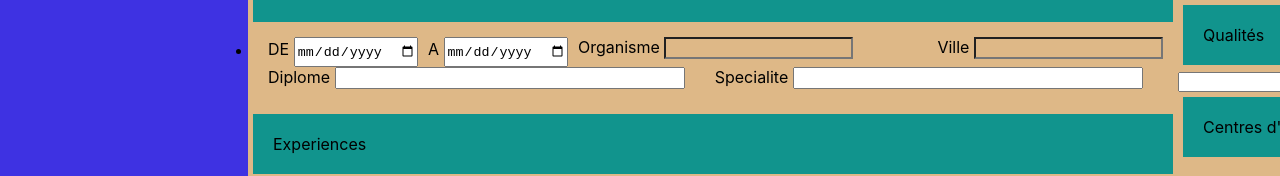
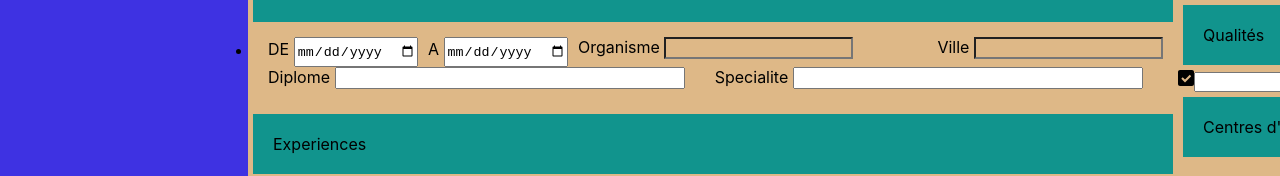
Before and after one commit to bigzeus007/cv-creator.github.io, a React (Create React App) app: page / in a window 1280 px wide. Both pictures are taken after typing "Sample", "Sample", "5551234", "Sample", "Sample", "Sample" into the empty fields and a click on the button "Ajouter Qualité". Shown: the part 393-569 px from the top of the page. Built offline with nearby package versions, Linux system fonts and the light colour scheme.

Commit message:
React CV CREATOR
AJOUT ICONS FROM REACT-ICONS/  FOR QUALITES AND CENTRESINTERET

```diff
--- a/package.json
+++ b/package.json
@@ -8,6 +8,7 @@
     "@testing-library/user-event": "^12.8.3",
     "react": "^17.0.2",
     "react-dom": "^17.0.2",
+    "react-icons": "^4.2.0",
     "react-scripts": "4.0.3",
     "react-textarea-autosize": "^8.3.3",
     "web-vitals": "^1.1.2"
--- a/src/Components/CentresInteret.js
+++ b/src/Components/CentresInteret.js
@@ -1,3 +1,5 @@
+import {BiCheckShield} from "react-icons/bi";
+
 function CentresInteret({addCentresInteret, setAddCentresInteret}){
     function removeMyCentresInteret(index) {
         let myNewList = addCentresInteret;
@@ -13,7 +15,7 @@ function CentresInteret({addCentresInteret, setAddCentresInteret}){
             {addCentresInteret.map((element,index)=>(
 
             <div key={element+" "+index} name="ChoixCentresInteret" className={element.visible}>
-
+                    <BiCheckShield style={{height:"20px"}} id="ImCheckmark"></BiCheckShield>
                     <input type="text" style={{color:"red",width:"200px",height:"20px",}}></input>
                     <button style={{color:"red",width:"65px",height:"20px",}} onClick={(event)=>{event.preventDefault();removeMyCentresInteret(index);}} > Retirer </button>
 
--- a/src/Components/Qualites.js
+++ b/src/Components/Qualites.js
@@ -1,3 +1,5 @@
+import {ImCheckboxChecked} from 'react-icons/im';
+
 function Qualites({addQualites,setAddQualites}) {
 
     function removeMyQualites(index) {
@@ -14,7 +16,7 @@ function Qualites({addQualites,setAddQualites}) {
                 {addQualites.map((element,index)=>(
 
                 <div key={element+" "+index} name="ChoixQualites" className={element.visible}>
-
+                        <ImCheckboxChecked></ImCheckboxChecked>
                         <input type="text" style={{color:"red",width:"200px",height:"20px",}}></input>
                         <button style={{color:"red",width:"65px",height:"20px",}} onClick={(event)=>{event.preventDefault();removeMyQualites(index);}} > Retirer </button>
 
```
Also changed, not shown: public/images/IconCheck.html (added, +1 -0 lines), 1 other file (tests, documents, lock files or other folders).
